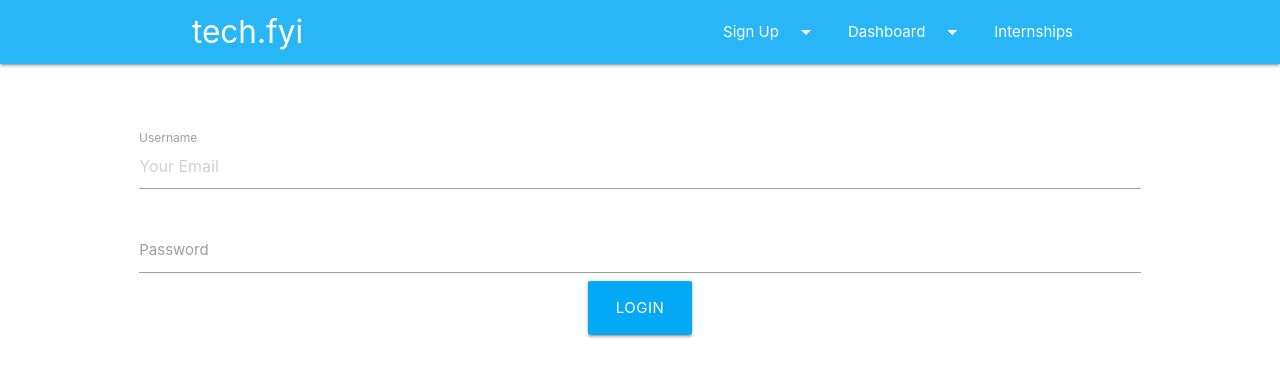
After one commit to sai-c/cs4111-Project1, a Flask app: template templates/login.html in a window 1280 px wide. The commit adds this page. Shown: the top 377 px of the page. Run offline with Flask 2, Linux system fonts and the light colour scheme; the template is opened without the code that fills it, so the values that code supplies are empty; parts of the project's set-up code (start-up, migrations or seed data) failed here and were passed over; some libraries are stand-ins or nearby versions.

Commit message:
moved internships

```diff
--- a/server.py
+++ b/server.py
@@ -101,8 +101,8 @@ def teardown_request(exception):
 # see for routing: http://flask.pocoo.org/docs/0.10/quickstart/#routing
 # see for decorators: http://simeonfranklin.com/blog/2012/jul/1/python-decorators-in-12-steps/
 #
-@app.route('/')
-def index():
+@app.route('/internships')
+def internships():
   """
   request is a special object that Flask provides to access web request information:
 
@@ -112,10 +112,6 @@ def index():
 
   See its API: http://flask.pocoo.org/docs/0.10/api/#incoming-request-data
   """
-
-  # DEBUG: this is debugging code to see what request looks like
-  print(request.args)
-
 
   #
   # example of a database query
@@ -159,7 +155,12 @@ def index():
   # render_template looks in the templates/ folder for files.
   # for example, the below file reads template/index.html
   #
-  return render_template("index.html", **context)
+  return render_template("internships.html", **context)
+
+@app.route('/')
+def index():
+    context = dict()
+    return render_template("index.html", **context)
 
 #
 # This is an example of a different path.  You can see it at
@@ -184,10 +185,27 @@ def add():
   return redirect('/')
 
 
-@app.route('/login')
+@app.route('/login', methods=['GET', 'POST'])
 def login():
-    abort(401)
-    this_is_never_executed()
+    if request.method == 'POST':
+        username = request.form['email']
+        password = request.form['password']
+        user = g.conn.execute(
+            'SELECT * FROM Users WHERE username = ?', (username,)
+        ).fetchone()
+        if user is None:
+            return render_template('login.html', dsk="", input="", color="red", errorText="Incorrect User", show = True)
+        elif not check_password_hash(user['password'], password):
+            return render_template('login.html', dsk="", input="", color="red", errorText="Incorrect Password", show = True)
+        session.clear()
+        session['user_id'] = username
+        return redirect(url_for('index.dashboard'))
+    return render_template('login.html', dsk="", input="", color="", errorText="", show = False)
+
+@app.route('/logout')
+def logout():
+    session.clear()
+    return redirect(url_for('cs4111-Project1.index'))
 
 
 if __name__ == "__main__":
--- a/templates/base.html
+++ b/templates/base.html
@@ -25,19 +25,14 @@
         });
 
     </script>
-    <script type="text/javascript" src="/static/js/materialize.min.js"></script>
+	<script type="text/javascript" src="https://cdnjs.cloudflare.com/ajax/libs/materialize/1.0.0/js/materialize.min.js"></script>
     <ul id="dropdown1" class="dropdown-content">
-      <li><a href="/volunteer-signup">Volunteer</a></li>
-      <li class="divider"></li>
-      <li><a href="/agency-signup">Agency</a></li>
+      <li><a href="/signup">Sign Up</a></li>
     </ul>
 
     <ul id="dropdown2" class="dropdown-content">
-      <li><a href="/login">Volunteer</a></li>
+      <li><a href="/login">Login</a></li>
       <li class="divider"></li>
-      <li><a href="/agency-login">Agency</a></li>
-      <li class="divider"></li>
-      <li><a href="/admin-login">Admin</a></li>
 
     </ul>
 
@@ -48,12 +43,10 @@
           <li><a class="dropdown-trigger" href="#!" data-target="dropdown1">Sign Up<i class="material-icons right">arrow_drop_down</i></a></li>
           <li><a class="dropdown-trigger" href="#!" data-target="dropdown2">Dashboard<i class="material-icons right">arrow_drop_down</i></a></li>
           {% if showLogout %}<li><a href="/logout">Logout</a></li>{% endif %}
-        </ul>
+          <li><a href="/internships">Internships</a></li>
+	</ul>
         <ul id="nav-mobile" class="sidenav">
-          <li><a href="/volunteer-signup">Volunteer Sign Up</a></li>
-          <li><a href="/agency-signup">Agency Sign Up</a></li>
-          <li><a href="/login">Volunteer Login</a></li>
-          <li><a href="/agency-login">Agency Login</a></li>
+		<li><a href="/agency-login">Login</a></li>
           {% if showLogout %}<li><a href="/logout">Logout</a></li>{% endif %}
         </ul>
       </div>
--- /dev/null
+++ b/templates/login.html
@@ -0,0 +1,21 @@
+{% extends 'base.html' %}
+{% block title %}Login - tech.fyu{% endblock %}
+{% block content %}
+
+    <div class="center-align center">
+
+    <form class="center-align center" style="margin: 5% 10% 10% 10%" method="POST" action="/login">
+        <div class="row">
+          <div class="input-field col s12">
+            <input placeholder="Your Email" id="email" type="email" name="email" class="validate">
+            <label for="email">Username</label>
+          </div>
+          <div class="input-field col s12">
+            <input id="password" type="password" class="validate password" name="password">
+            <label for="password">Password</label>
+            <button class="waves-effect light-blue btn-large">Login</button>
+
+          </div>
+        </div>
+      </div>
+{% endblock content %}
```
Also changed, not shown: templates/index.html (+0 -27 lines), templates/internships.html (added, +38 -0 lines).
